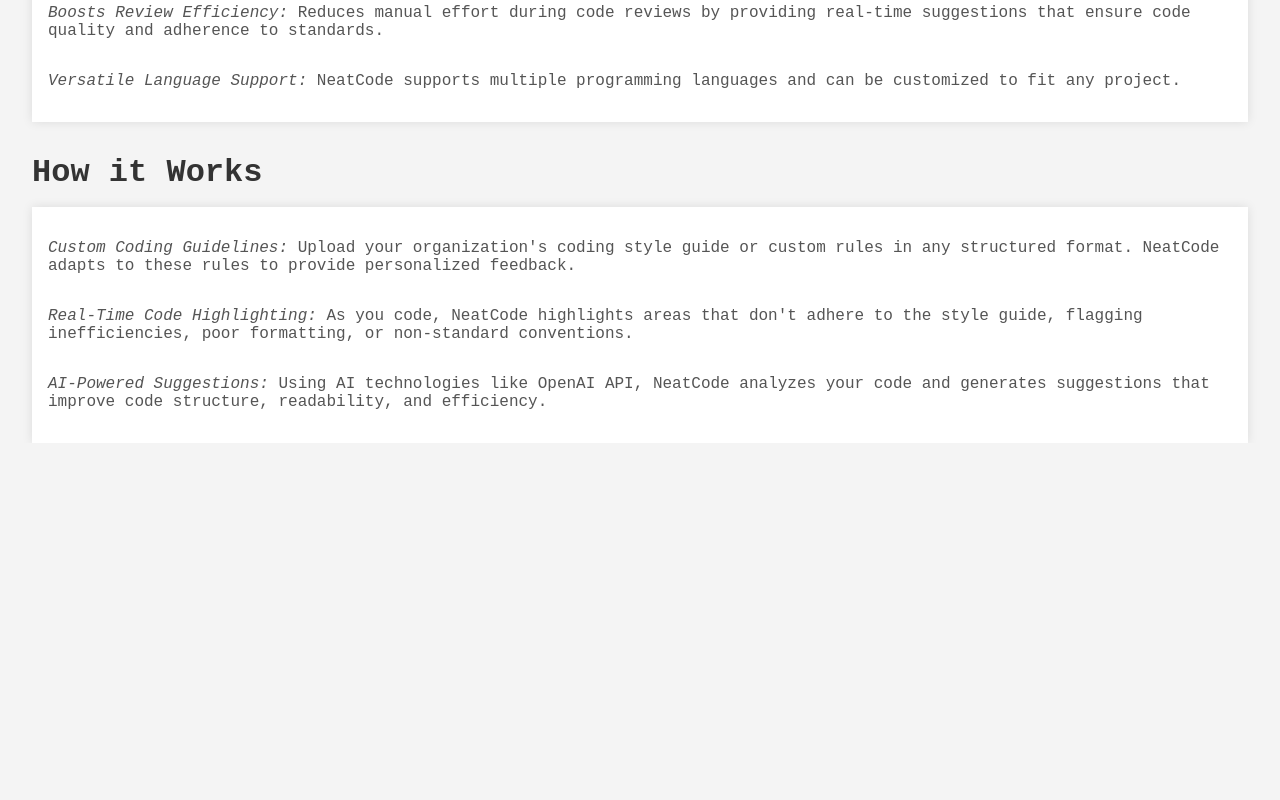
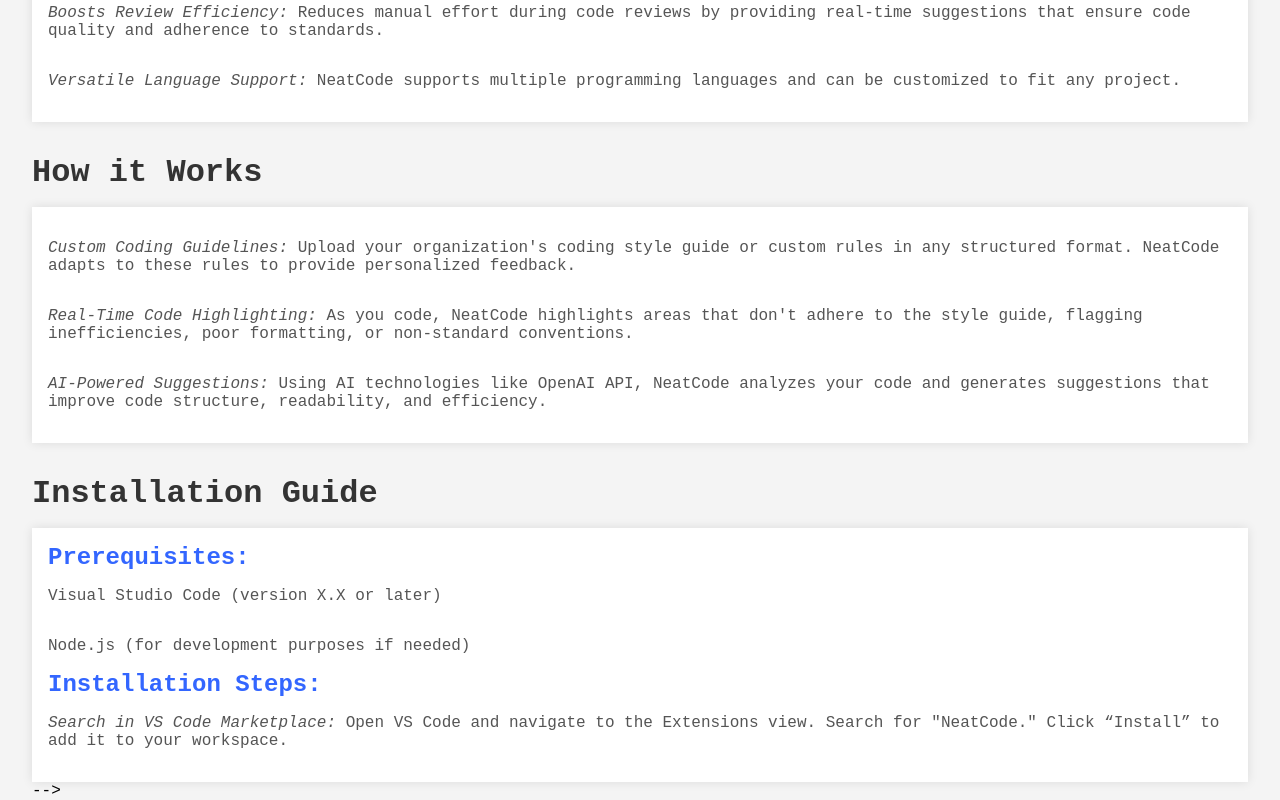
Before and after one commit to rohankolli/NeatCode, a plain HTML site: page index.html in a window 1280 px wide. Shown: the part 1670-2470 px from the top of the page. Before the commit the page ends 2113 px from the top, so only its background shows below. Drawn offline with Linux system fonts and the light colour scheme.

Commit message:
Update index.html

```diff
--- a/index.html
+++ b/index.html
@@ -83,7 +83,7 @@
                     <p><em>AI-Powered Suggestions:</em> Using AI technologies like OpenAI API, NeatCode analyzes your code and generates suggestions that improve code structure, readability, and efficiency.</p>
                 </div>
             </section>
-<!--             <section class="installation">
+                <section class="installation">
                 <h2>Installation Guide</h2>
                 <div class="installation-item">
                     <h3>Prerequisites:</h3>
@@ -91,13 +91,6 @@
                     <p>Node.js (for development purposes if needed)</p>
                     <h3>Installation Steps:</h3>
                     <p><em>Search in VS Code Marketplace:</em> Open VS Code and navigate to the Extensions view. Search for "NeatCode." Click “Install” to add it to your workspace.</p>
-                    <p><em>Install via Command Palette:</em> Open the command palette with <code>Ctrl + Shift + P</code> (or <code>Cmd + Shift + P</code> on Mac). Type <code>ext install neatcode-ai-enhancer</code> and press Enter.</p>
-                    <p><em>Manual Installation (For Developers):</em> Clone the repository:</p>
-                    <pre>
-            git clone https://github.com/your-repo/neatcode
-            cd neatcode
-            npm install
-                    </pre>
                 </div>
             </section> -->
         </main>
```
